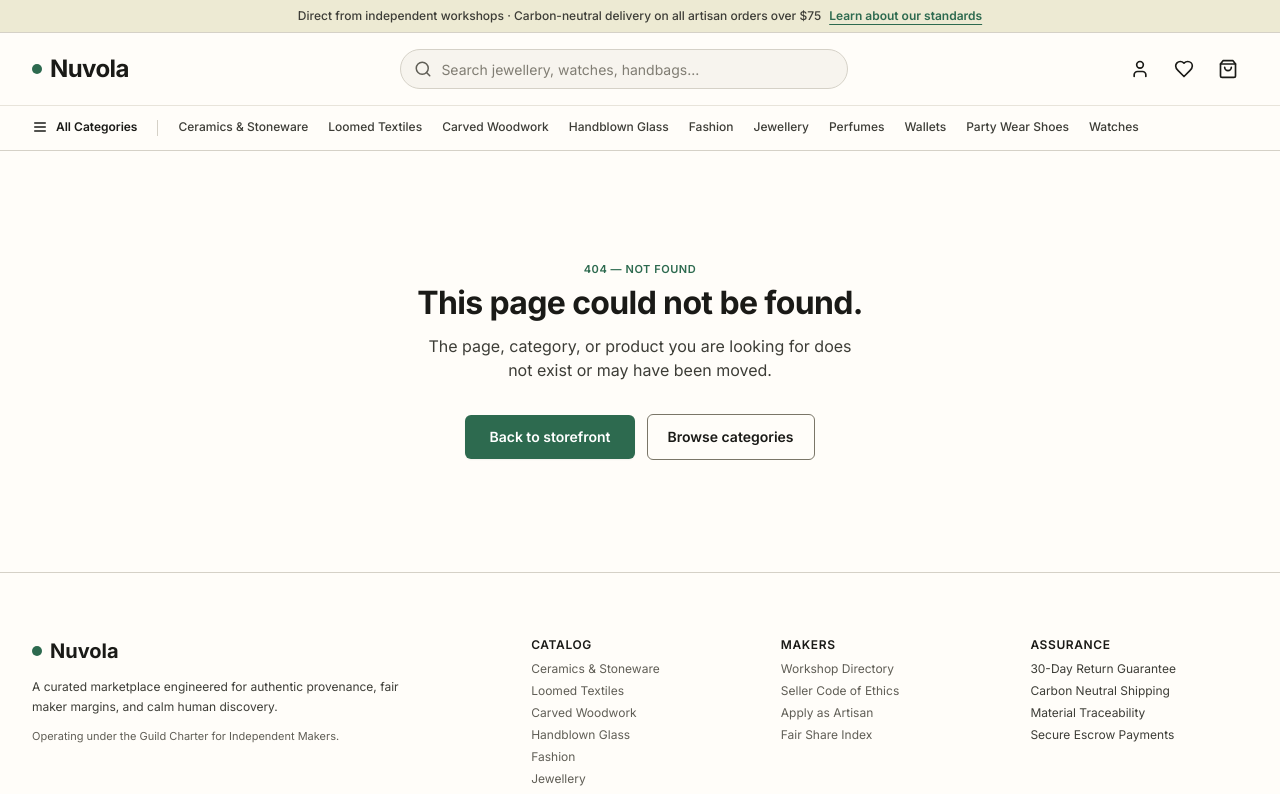
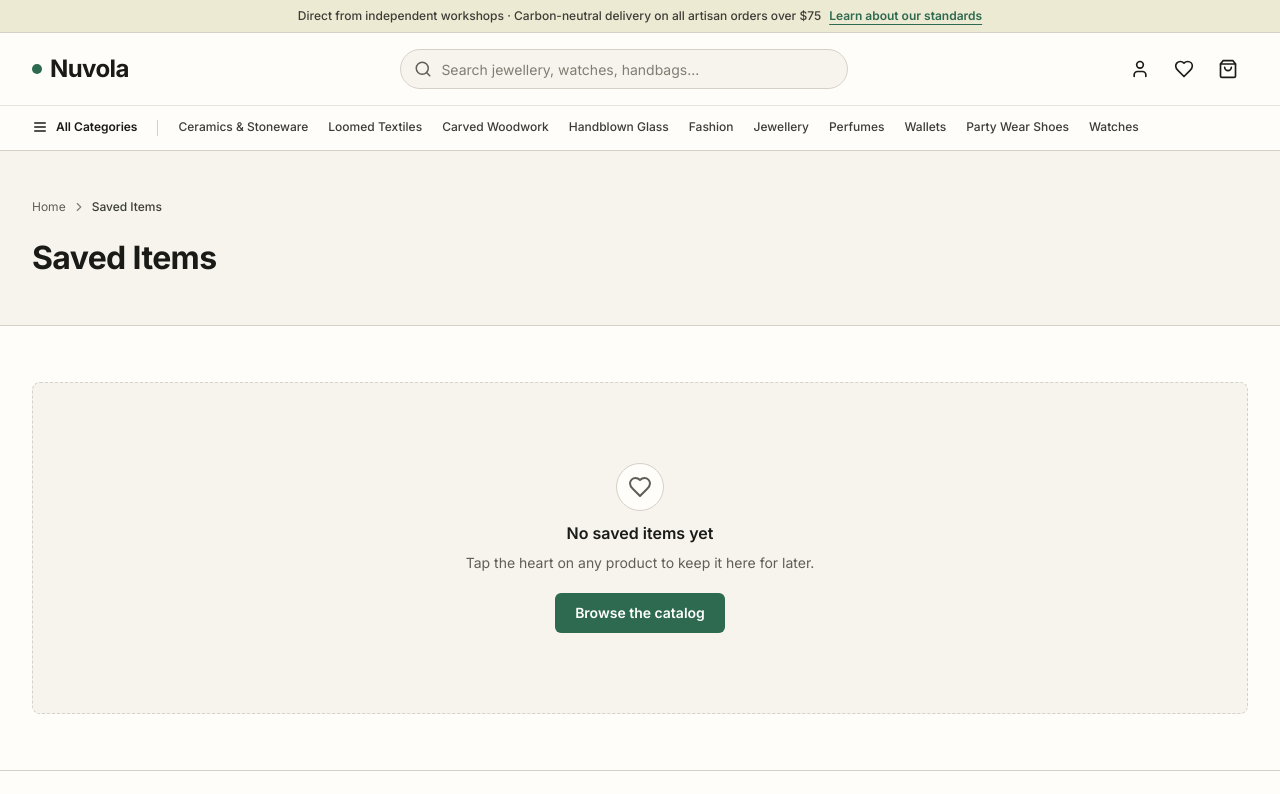
Before and after one commit to JyotiChataut/Nuvola-Storefront, a Next.js app: page /wishlist in a window 1280 px wide. Before the commit this address had no page. Shown: the top 794 px of the page. Built offline with nearby package versions, Linux system fonts and the light colour scheme.

Commit message:
feat: add wishlist page with saved items grid

```diff
--- /dev/null
+++ b/app/wishlist/page.tsx
@@ -0,0 +1,36 @@
+import type { Metadata } from 'next';
+import { getAllProducts } from '@/lib/data';
+import { StorefrontShell } from '@/components/StorefrontShell';
+import { Breadcrumbs } from '@/components/Breadcrumbs';
+import { WishlistView } from '@/components/WishlistView';
+
+export const metadata: Metadata = {
+  title: 'Saved Items | Nuvola',
+  description: 'Products you have saved from independent workshops.',
+  robots: { index: false, follow: true },
+};
+
+export default async function WishlistPage() {
+  const products = await getAllProducts();
+
+  return (
+    <StorefrontShell>
+      <section className="bg-canvas-soft border-b border-hairline">
+        <div className="max-w-7xl mx-auto px-4 sm:px-6 lg:px-8 py-8 md:py-12">
+          <Breadcrumbs
+            items={[{ label: 'Home', href: '/' }, { label: 'Saved Items' }]}
+          />
+          <h1 className="mt-6 text-2xl sm:text-3xl lg:text-display-xl font-bold text-ink tracking-tight">
+            Saved Items
+          </h1>
+        </div>
+      </section>
+
+      <section aria-label="Saved items" className="py-10 md:py-14 bg-canvas">
+        <div className="max-w-7xl mx-auto px-4 sm:px-6 lg:px-8">
+          <WishlistView products={products} />
+        </div>
+      </section>
+    </StorefrontShell>
+  );
+}
--- a/components/Header.tsx
+++ b/components/Header.tsx
@@ -104,13 +104,10 @@ export const Header: React.FC<HeaderProps> = ({ categories }) => {
             <User size={20} aria-hidden="true" />
           </button>
 
-          <button
-            type="button"
+          <Link
+            href="/wishlist"
             className="relative p-2.5 text-ink hover:text-forest rounded-sm focus:outline-none focus-visible:ring-2 focus-visible:ring-forest transition-colors"
-            aria-label={`Wishlist items (${wishlist.length})`}
-            onClick={() =>
-              alert(`Saved items: ${wishlist.length} item(s) in wishlist`)
-            }
+            aria-label={`Wishlist, ${wishlist.length} saved item${wishlist.length === 1 ? '' : 's'}`}
           >
             <Heart
               size={20}
@@ -122,7 +119,7 @@ export const Header: React.FC<HeaderProps> = ({ categories }) => {
                 {wishlist.length}
               </span>
             )}
-          </button>
+          </Link>
 
           <button
             type="button"
--- /dev/null
+++ b/components/WishlistView.tsx
@@ -0,0 +1,81 @@
+'use client';
+
+import React from 'react';
+import Link from 'next/link';
+import { Heart } from 'lucide-react';
+import { useStorefront } from '@/context/storefront-context';
+import { ProductGrid } from './ProductGrid';
+import type { Product } from '@/types';
+
+function WishlistSkeleton() {
+  return (
+    <ul
+      role="list"
+      aria-hidden="true"
+      className="grid grid-cols-2 sm:grid-cols-3 lg:grid-cols-4 gap-4 sm:gap-6"
+    >
+      {[0, 1, 2, 3].map((index) => (
+        <li
+          key={index}
+          className="rounded-md overflow-hidden border border-hairline bg-canvas motion-safe:animate-pulse"
+        >
+          <div className="aspect-[4/5] w-full bg-canvas-soft" />
+          <div className="p-4 space-y-3">
+            <div className="h-3 w-1/2 bg-canvas-soft rounded-full" />
+            <div className="h-4 w-3/4 bg-canvas-soft rounded-full" />
+            <div className="h-4 w-1/3 bg-canvas-soft rounded-full" />
+          </div>
+        </li>
+      ))}
+    </ul>
+  );
+}
+
+export function WishlistView({ products }: { products: Product[] }) {
+  const { wishlist, isHydrated } = useStorefront();
+
+  if (!isHydrated) {
+    return <WishlistSkeleton />;
+  }
+
+  const saved = products.filter((product) => wishlist.includes(product.id));
+
+  if (saved.length === 0) {
+    return (
+      <div className="flex flex-col items-center justify-center text-center gap-2 px-6 py-20 border border-dashed border-hairline rounded-md bg-canvas-soft">
+        <span className="flex items-center justify-center w-12 h-12 rounded-full bg-canvas border border-hairline text-ink-muted">
+          <Heart size={24} aria-hidden="true" />
+        </span>
+        <p className="mt-1 text-title-md font-semibold text-ink">
+          No saved items yet
+        </p>
+        <p className="text-body-sm text-ink-muted max-w-sm">
+          Tap the heart on any product to keep it here for later.
+        </p>
+        <Link
+          href="/"
+          className="mt-3 inline-flex items-center justify-center px-5 py-2.5 bg-forest hover:bg-forest-hover text-white text-sm font-semibold rounded-sm transition-colors focus:outline-none focus-visible:ring-2 focus-visible:ring-forest"
+        >
+          Browse the catalog
+        </Link>
+      </div>
+    );
+  }
+
+  return (
+    <div>
+      <p className="text-caption text-ink-muted mb-5 tabular-nums">
+        {saved.length} {saved.length === 1 ? 'saved item' : 'saved items'}
+      </p>
+      <ProductGrid products={saved} />
+      <div className="mt-10 text-center">
+        <Link
+          href="/"
+          className="inline-flex items-center justify-center px-5 py-2.5 bg-canvas border border-hairline-strong hover:border-forest text-ink text-sm font-semibold rounded-sm transition-all focus:outline-none focus-visible:ring-2 focus-visible:ring-forest"
+        >
+          Continue shopping
+        </Link>
+      </div>
+    </div>
+  );
+}
```
